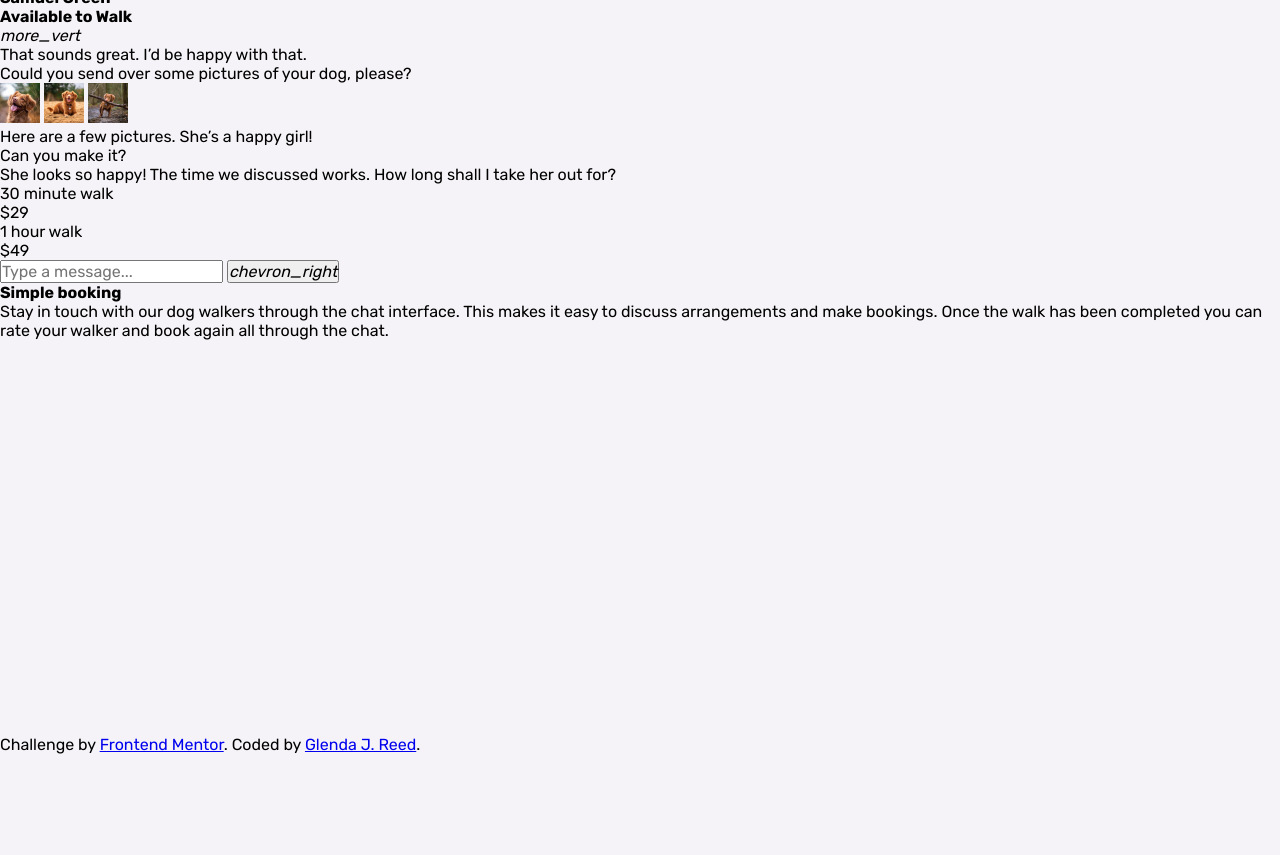
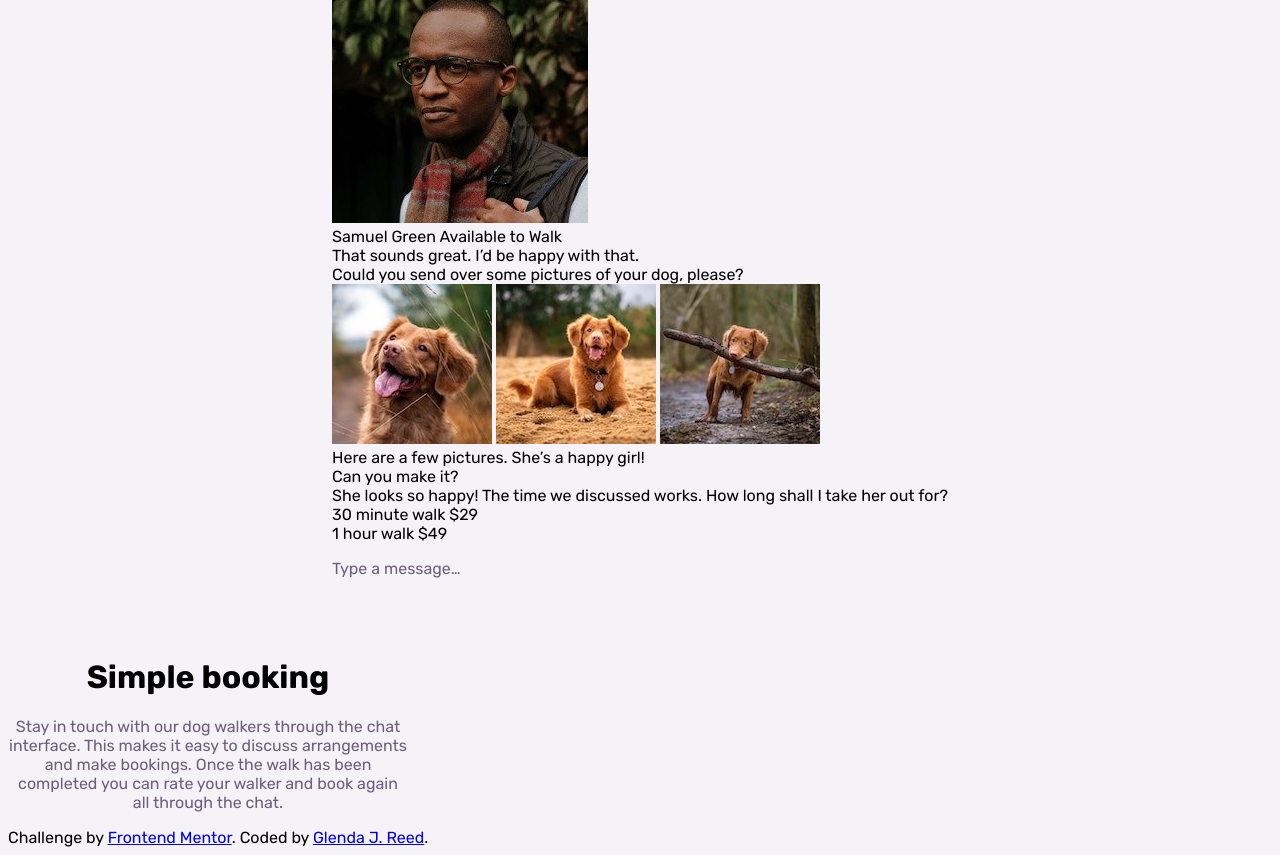
Before and after one commit to Glenda9031/Chat_App_CSS_Illustration, a plain HTML site: page index.html in a window 1280 px wide. Shown: the part 65-920 px from the top of the page. Before the commit the page ends 819 px from the top, so only its background shows below. Drawn offline with Linux system fonts and the light colour scheme.

Commit message:
Update index.html and style.css

```diff
--- a/css/style.css
+++ b/css/style.css
@@ -1,19 +1,12 @@
 @import url('https://fonts.googleapis.com/css2?family=Rubik:wght@400;500;700&display=swap');
 
 * {
-    margin: 0;
-    padding: 0;
-    font-family: 'Rubik', sans-serif;
-    font-size: 16px;
-}
-
-html {
-    height: 100%;
+    box-sizing: border-box;
 }
 
 :root {
 
-    /*  Text  */
+    /*  colors - primary  */
 
     --pale-violet: hsl(276, 100%, 81%);
     --moderate-violet: hsl(276, 55%, 52%);
@@ -30,24 +23,62 @@ html {
     /*  Secondary  */
 
     --white: hsl(0, 0%, 100%);
+    --light-violet: hsl(264, 100%, 61%);
     --light-grayish-violet: hsl(270, 20%, 96%);
     --very-dark-desaturated-violet: hsl(271, 36%, 24%);
     --very-light-magenta: hsl(289, 100%, 72%);
 
+    /* Typography */
+
+    --font-size-primary: 16px;
+    --font-family: 'Rubik', sans-serif;
+
+    /* Breakpoints */
+
+    --mobile-width: 375px;
+    --desktop-width: 1440px;
+
+    /* Borders */
+
+    --outside-border-radius: 30px;
+    --inside-border-radius: 25px;
+
+    /* Quick Custom */
+
+    --app-background: hsl(270, 20%, 96%);
 }
 
 body {
     background-color: var(--light-grayish-violet);
-    height: 100%;
 }
 
 .container {
-    max-width: 1450px;
-    margin: 0 auto;
-    max-height: 800px;
-    height: 100%;
+    display: grid;
+    grid-template-rows: auto auto;
+    gap: 2rem;
+    padding-inline: 1rem;
+    width: var(--mobille-width);
+    margin-inline: auto;
+    margin-block: 2rem;
+    justify-items: center;
+    align-items: center;
 }
 
-.roundedPurpleModel {
-    background:
+
+/* Typography */
+
+h1, p, .phone-wrapper, .footer {
+    font-family: 'Rubik', sans-serif;
 }
+
+p {
+    color: var(--desaturated-dark-violet);
+}
+
+/* Main Text */
+
+.main {
+    min-width: 300px;
+    max-width: 400px;
+    text-align: center;
+}
--- a/index.html
+++ b/index.html
@@ -6,88 +6,69 @@
 
   <link rel="icon" type="image/png" sizes="32x32" href="./images/favicon-32x32.png">
   <link rel="stylesheet" href="css/style.css">
+  <title>Frontend Mentor | Chat App CSS Illustration</title>
 
-  <title>Frontend Mentor | Chat App CSS Illustration</title>
 </head>
 <body>
+  <div class="shape"></div>
 
   <div class="container">
-<div class="roundedPurpleModel"></div>
-<div class="mobile">
     <header>
-    <div class="note"></div>
-    <div class="flex">
-      <div class="content">
-        <i class="material-icons">chevron_left</i>
-        <div class="user">
-          <img src="./images/avatar.jpg" alt="avatar" height="30px">
-          <h6>Samuel Green<br><p>Available to Walk</p></h6>
+      <section class="phone-wrapper">
+        <div class="phone-background">
+          <div class="header-wrapper">
+            <i class="fa fa-angle-left bold"></i>
+            <img src="images/avatar.jpg" alt="avatar" class="avatar">
+            <div class="header-text">
+              <span class="header-title bold">Samuel Green</span>
+              <span class="subheader bold">Available to Walk</span>
+            </div>
+            <i class="fa fa-ellipsis-v light" aria-hidden="true"></i>
           </div>
         </div>
-        <i class="material-icons">more_vert</i>
+
+        <div class="chat chat-left">That sounds great. I’d be happy with that.</div>
+        <div class="chat chat-left">Could you send over some pictures of your dog, please?</div>
+
+        <div class="chat-img">
+          <img src="images/dog-image-1.jpg" alt="dog1">
+          <img src="images/dog-image-2.jpg" alt="dog2">
+          <img src="images/dog-image-3.jpg" alt="dog3">
         </div>
+
+        <div class="hat chat-right">Here are a few pictures. She’s a happy girl!</div>
+        <div class="chat chat-right">Can you make it?</div>
+
+        <div clas="chat chat-left">She looks so happy! The time we discussed works. How long shall I take her out for?</div>
+        <div class="chat chat-special chat-left">
+          <span class="dot">30 minute walk</span>
+          <span class="chat-price">$29</span>
+        </div>
+
+        <div class="chat chat-special chat-left">
+          <span class="dot">1 hour walk</span>
+          <span class="dot">$49</span>
+        </div>
+
+        <div class="chat-field">
+          <p>Type a message…</p>
+          <i class="fa-3x fa-solid fa-circle-chevron-right"></i>
+        </div>
+      </div>
+    </section>
     </header>
 
-  <main>
-  <div class="chat">
-    <ul class="mensagens1">
-      <li>That sounds great. I’d be happy with that.</li>
-      <li>Could you send over some pictures of your dog, please?</li>
-    </ul>
-
-    <ul class="mensagens2">
-      <li class="imagens">
-        <img src="./images/dog-image-1.jpg" alt="dog" height="40px">
-        <img src="./images/dog-image-2.jpg" alt="dog" height="40px">
-        <img src="./images/dog-image-3.jpg" alt="dog" height="40px">
-      </li>
-      <li class="mensagens2">Here are a few pictures. She’s a happy girl!</li>
-      <li class="mensagens2">Can you make it?</li>
-    </ul>
-    <ul class="mensagens1">
-      <li>She looks so happy! The time we discussed works. How long shall I take her out for?</li>
-    </ul>
-    <ul class="prices">
-      <li>
-        <div class="w-80">
-          <div class="circle"></div>
-          <p class="action">30 minute walk</p>
-        </div>
-        <span class="price">$29</span>
-      </li>
-      <li>
-        <div class="w-80">
-          <div class="circle"></div>
-          <p class="action">1 hour walk</p>
-        </div>
-        <span class="price">$49</span>
-      </li>
-    </ul>
-
-    <div class="buttonSubmit">
-      <input type="text" placeholder="Type a message...">
-      <button>
-        <i class="material-icons">chevron_right</i>
-      </button>
-    </div>
-  </div>
-</div>
-<div class="conteudo">
-  <h2>Simple booking</h2>
-  <p>Stay in touch with our dog walkers through the chat interface. This makes it easy to
+    <main class="main">
+      <h1 class="titlle">Simple booking</h1>
+      <p class="descriptionn">Stay in touch with our dog walkers through the chat interface. This makes it easy to
         discuss arrangements and make bookings. Once the walk has been completed you can rate
         your walker and book again all through the chat.</p>
-</div>
-<div class="roundedPinkModel"></div>
-</div>
     </main>
 
-
-  <footer>
-  <div class="attribution">
+    <footer class="footer">
       Challenge by <a href="https://www.frontendmentor.io?ref=challenge" target="_blank">Frontend Mentor</a>.
       Coded by <a href="#">Glenda J. Reed</a>.
-  </div>
     </footer>
+
 </body>
 </html>
```
Lines whose indentation alone changed are shown as unchanged.
